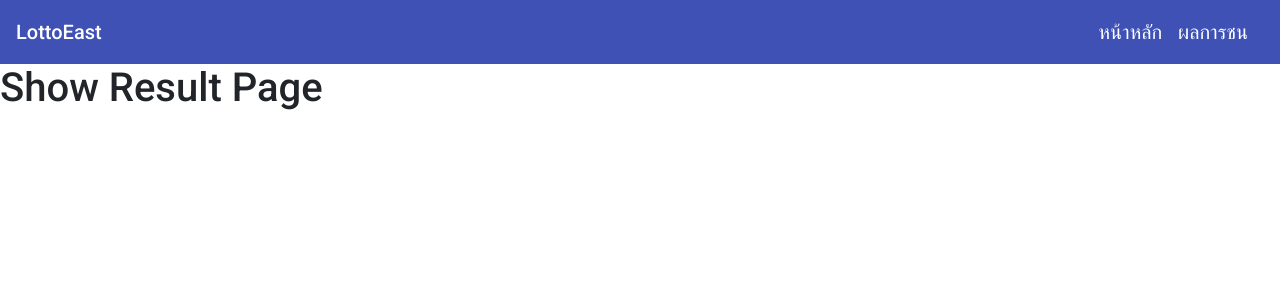
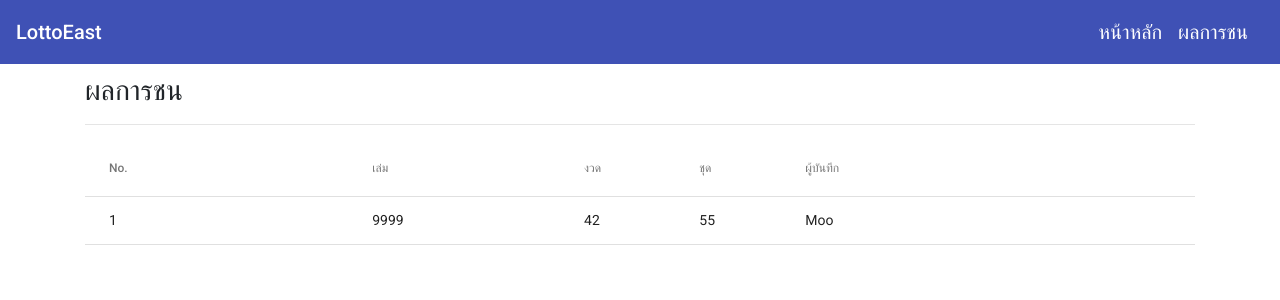
Before and after one commit to boonpakornn/lottoEast, an Angular app: page /result in a window 1280 px wide. Shown: the top 300 px of the page. Built offline with nearby package versions, Linux system fonts and the light colour scheme.

Commit message:
Add table result

```diff
--- a/src/app/app.module.ts
+++ b/src/app/app.module.ts
@@ -14,13 +14,14 @@ import { MatToolbarModule } from '@angular/material/toolbar';
 import { appRoutes } from './routes'
 import { RouterModule } from '@angular/router';
 
+
 @NgModule({
   declarations: [
     ReportComponent,
     ReportListComponent,
     NavBarComponent,
     ResultComponent,
-    AddLottoComponent
+    AddLottoComponent,
   ],
   imports: [
     BrowserModule,
--- a/src/app/result/result.component.html
+++ b/src/app/result/result.component.html
@@ -1,3 +1,33 @@
-<div>
-    <h1>Show Result Page</h1>
+<div class="container lotto-list">
+    <h3>ผลการชน</h3>
+    <hr>
+    <table mat-table [dataSource]="data">
+        <ng-container matColumnDef="no">
+            <th mat-header-cell *matHeaderCellDef> No. </th>
+            <td mat-cell *matCellDef="let element"> {{element.no}} </td>
+          </ng-container>
+
+          <ng-container matColumnDef="bookNumber">
+            <th mat-header-cell *matHeaderCellDef> เล่ม </th>
+            <td mat-cell *matCellDef="let element"> {{element.bookNumber}} </td>
+          </ng-container>
+
+          <ng-container matColumnDef="countNumber">
+            <th mat-header-cell *matHeaderCellDef> งวด </th>
+            <td mat-cell *matCellDef="let element"> {{element.countNumber}} </td>
+          </ng-container>
+
+          <ng-container matColumnDef="groupNumber">
+            <th mat-header-cell *matHeaderCellDef> ชุด </th>
+            <td mat-cell *matCellDef="let element"> {{element.groupNumber}} </td>
+          </ng-container>
+
+          <ng-container matColumnDef="sender">
+            <th mat-header-cell *matHeaderCellDef> ผู้บันทึก </th>
+            <td mat-cell *matCellDef="let element"> {{element.sender}} </td>
+          </ng-container>
+
+          <tr mat-header-row *matHeaderRowDef="displayedColumns"></tr>
+          <tr mat-row *matRowDef="let row; columns: displayedColumns;"></tr>
+    </table>
 </div>
--- a/src/app/result/result.component.scss
+++ b/src/app/result/result.component.scss
@@ -0,0 +1,3 @@
+table {
+    width: 100%;
+  }
--- a/src/app/result/result.component.ts
+++ b/src/app/result/result.component.ts
@@ -5,4 +5,14 @@ import { Component } from '@angular/core'
     styleUrls: ['./result.component.scss']
 })
 export class ResultComponent {
+    data = [{
+        no: 1,
+        bookNumber: 9999,
+        countNumber: 42,
+        groupNumber: 55,
+        sender: 'Moo'
+    }]
+
+    displayedColumns: string[] = ['no', 'bookNumber', 'countNumber', 'groupNumber', 'sender'];
+    dataSource = this.data;
 }
```
